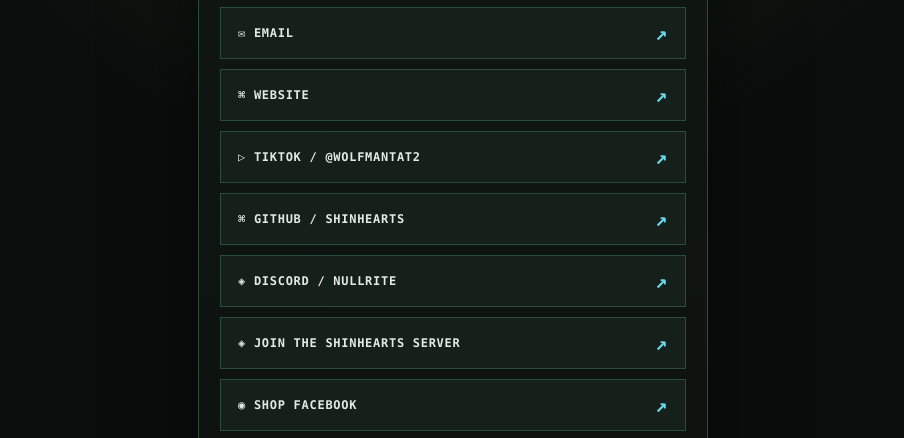
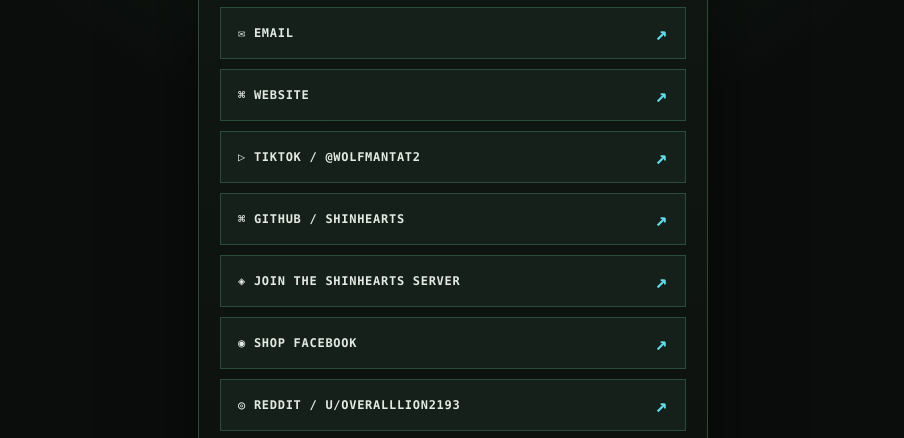
Before and after one commit to shinhearts/nullrite-card, a plain HTML site: page index.html in a window 1280 px wide. Shown: the part 341-779 px from the top of the page, without its empty margins (187-1091 px from the left). Drawn offline with Linux system fonts and the light colour scheme.

Commit message:
Remove outdated Discord personal link from NFC business card

```diff
--- a/index.html
+++ b/index.html
@@ -23,7 +23,6 @@
       <a href="https://drewshinhearts.com/" rel="noopener noreferrer">⌘ WEBSITE <span>↗</span></a>
       <a href="https://www.tiktok.com/@wolfmantat2" rel="noopener noreferrer">▷ TIKTOK / @WOLFMANTAT2 <span>↗</span></a>
       <a href="https://github.com/shinhearts" rel="noopener noreferrer">⌘ GITHUB / SHINHEARTS <span>↗</span></a>
-      <a href="https://discord.com/app" title="Open Discord and search for nullrite" rel="noopener noreferrer">◈ DISCORD / NULLRITE <span>↗</span></a>
       <a href="https://discord.gg/Eetj9PBGn" rel="noopener noreferrer">◈ JOIN THE SHINHEARTS SERVER <span>↗</span></a>
       <a href="https://www.facebook.com/share/19w8MbaH7C/?mibextid=wwXIfr" rel="noopener noreferrer">◉ SHOP FACEBOOK <span>↗</span></a>
       <a href="https://www.reddit.com/user/OverallLion2193/" rel="noopener noreferrer">◎ REDDIT / U/OVERALLLION2193 <span>↗</span></a>
```
